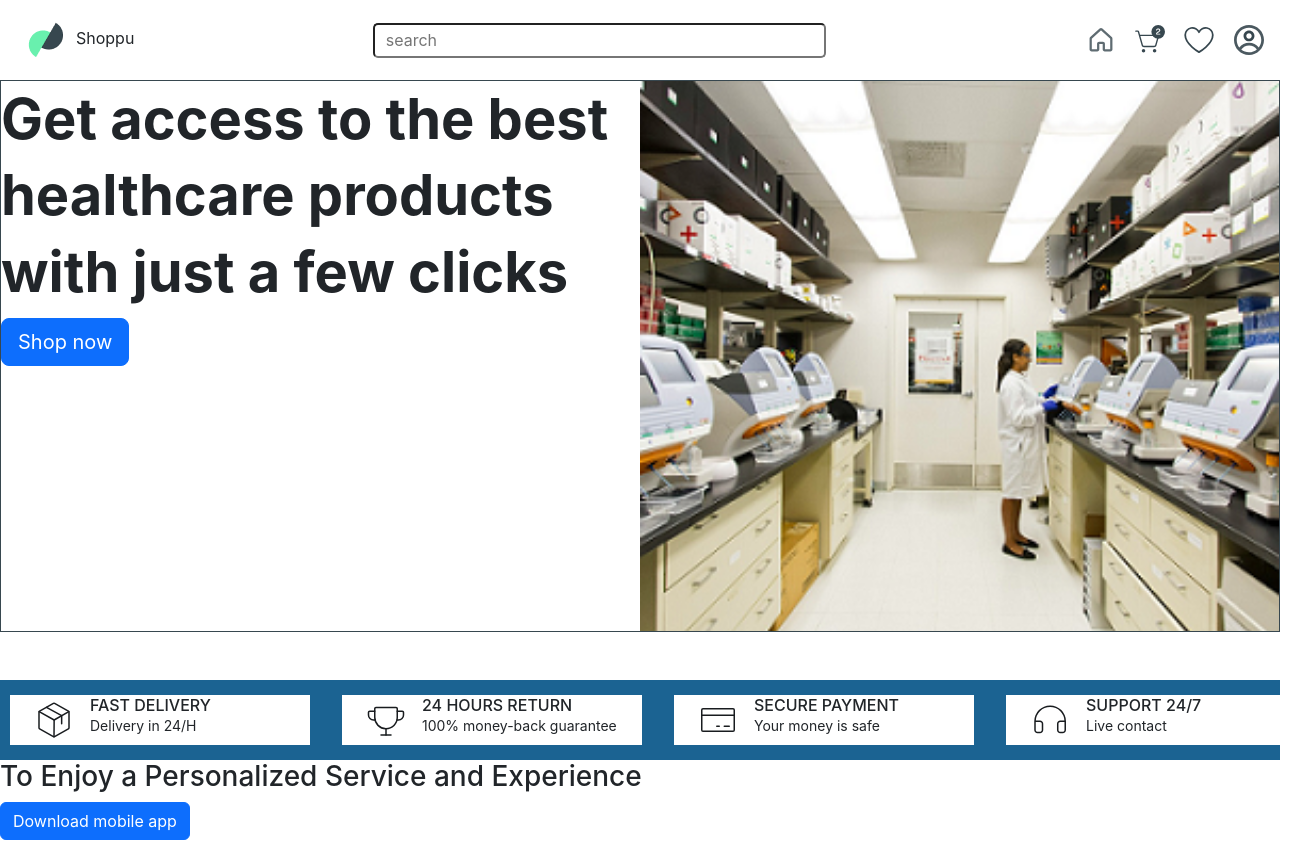
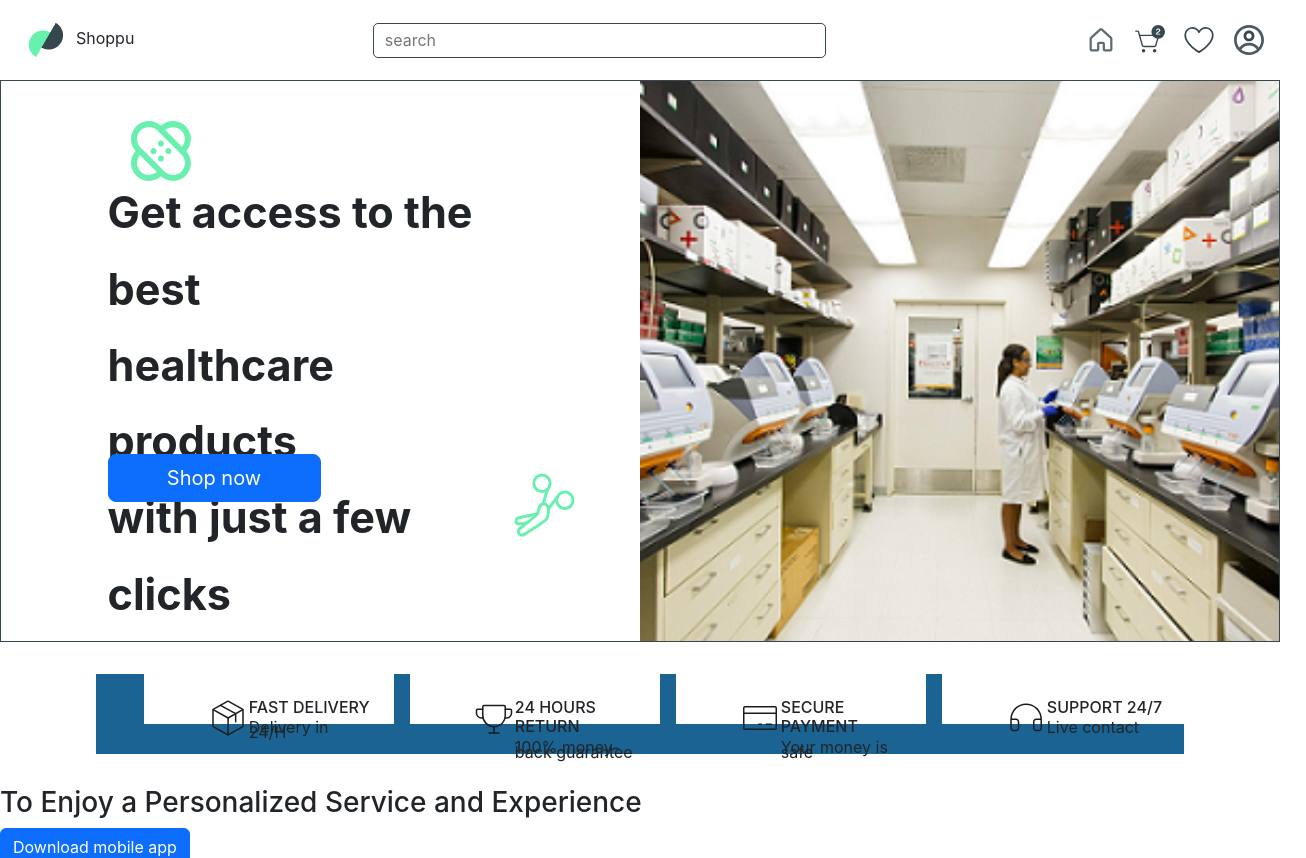
Before and after one commit to Habiblassz/timbu, a React (Create React App) app: page / in a window 1280 px wide. Shown: the top 858 px of the page, 1306 px wide, since content can reach past the window. Built offline with nearby package versions, Linux system fonts and the light colour scheme; the HTML template or start-up script is replaced by a standard one.

Commit message:
updated files

```diff
--- a/public/index.html
+++ b/public/index.html
@@ -2,46 +2,18 @@
 <html lang="en">
 	<head>
 		<meta charset="utf-8" />
-		<link rel="icon" href="%PUBLIC_URL%/favicon.ico" />
 		<meta name="viewport" content="width=device-width, initial-scale=1" />
-		<meta name="theme-color" content="#000000" />
-		<meta
-			name="description"
-			content="Web site created using create-react-app" />
-		<link rel="apple-touch-icon" href="%PUBLIC_URL%/logo192.png" />
-		<!--
-      manifest.json provides metadata used when your web app is installed on a
-      user's mobile device or desktop. See https://developers.google.com/web/fundamentals/web-app-manifest/
-    -->
-		<link rel="manifest" href="%PUBLIC_URL%/manifest.json" />
-		<!--
-      Notice the use of %PUBLIC_URL% in the tags above.
-      It will be replaced with the URL of the `public` folder during the build.
-      Only files inside the `public` folder can be referenced from the HTML.
-
-      Unlike "/favicon.ico" or "favicon.ico", "%PUBLIC_URL%/favicon.ico" will
-      work correctly both with client-side routing and a non-root public URL.
-      Learn how to configure a non-root public URL by running `npm run build`.
-    -->
+		<!-- <link rel="manifest" href="%PUBLIC_URL%/manifest.json" /> -->
 		<link rel="preconnect" href="https://fonts.googleapis.com" />
 		<link rel="preconnect" href="https://fonts.gstatic.com" crossorigin />
+		<link rel="icon" href="../src/images/Frame 2.png" />
 		<link
 			href="https://fonts.googleapis.com/css2?family=Noto+Sans+JP:wght@100..900&family=Public+Sans:ital,wght@0,100..900;1,100..900&display=swap"
 			rel="stylesheet" />
-		<title>React App</title>
+		<title>Shoppu</title>
 	</head>
 	<body>
 		<noscript>You need to enable JavaScript to run this app.</noscript>
 		<div id="root"></div>
-		<!--
-      This HTML file is a template.
-      If you open it directly in the browser, you will see an empty page.
-
-      You can add webfonts, meta tags, or analytics to this file.
-      The build step will place the bundled scripts into the <body> tag.
-
-      To begin the development, run `npm start` or `yarn start`.
-      To create a production bundle, use `npm run build` or `yarn build`.
-    -->
 	</body>
 </html>
--- a/src/components/main.css
+++ b/src/components/main.css
@@ -1,15 +1,41 @@
 .main-content .main {
 	display: grid;
 	grid-template-columns: repeat(2, 1fr);
-	grid-template-rows: 550px;
-	border: 1px solid var(--gray-color);
+	grid-template-rows: 560px;
+	border: 0.2px solid var(--gray-color);
+}
+
+.main-content .main .left {
+	display: grid;
+	grid-template-rows: repeat(6, 1fr);
+	grid-template-columns: repeat(6, 1fr);
+	position: relative;
+}
+
+.main-content .main .left::before {
+	content: url(../images/band-aid.svg);
+	position: absolute;
+	top: 40px;
+	left: 130px;
+}
+.main-content .main .left::after {
+	content: url(../images/scissors.svg);
+	position: absolute;
+	bottom: 98px;
+	right: 65px;
 }
 
 .main-content .main .left h2 {
 	font-family: "Noto Sans" sans-serif;
-	font-size: 56px;
+	font-size: 2.7rem;
 	font-weight: 700;
 	line-height: 76.27px;
+	grid-area: 2/2/4/6;
+}
+
+.main-content .main .left button {
+	grid-area: 5/2/6/4;
+	align-self: baseline;
 }
 
 .main-content .main .right img {
@@ -18,31 +44,34 @@
 	height: 100%;
 }
 
-.main-content .bottom {
-	margin: 3rem auto;
-}
-
 .main-content .panels {
 	background-color: var(--blue-color);
 	display: grid;
 	grid-template-columns: repeat(4, 1fr);
-	grid-template-rows: 60px;
-	gap: 2rem;
-	padding: 10px;
+	grid-template-rows: 80px;
+	column-gap: 1rem;
+	margin: 2rem auto;
+	padding: 0 3rem;
+	max-width: 85vw;
 }
 
 .main-content .panels .panel {
 	background-color: #fff;
-	min-width: 300px;
+	width: 250px;
+	height: 50px;
 	padding: 1.5rem;
-	font-size: 14px;
-	height: 50px;
-	display: flex;
-	justify-content: flex-start;
-	align-items: center;
-	gap: 1rem;
-	justify-self: center;
-	align-self: center;
+	/* font-size: 14px; */
+	display: grid;
+	grid-template-columns: repeat(5, 1fr);
+	grid-template-rows: repeat(9, 1fr);
+}
+
+.main-content .panel .left {
+	grid-area: 1/2/3/4;
+}
+
+.main-content .panel .right {
+	grid-area: 2/3/5/9;
 }
 
 .bottom .right {
--- a/src/components/navbar.css
+++ b/src/components/navbar.css
@@ -3,9 +3,7 @@
 	grid-template-columns: repeat(7, 1fr);
 	grid-template-rows: 80px;
 	align-items: center;
-	height: 80px;
 	padding: 0 1rem;
-	/* width: 100%; */
 }
 
 .navbar-logo {
@@ -26,6 +24,7 @@
 	outline: none;
 	padding-left: 0.7rem;
 	border-radius: 5px;
+	border: 0.1px solid var(--gray-color);
 }
 
 .navbar-icons {
--- a/src/components/shop.jsx
+++ b/src/components/shop.jsx
@@ -69,6 +69,9 @@ function Bandage(props) {
 				<Stars />
 				<Stars />
 				<Stars />
+				{[0, 1, 2, 3, 4].map((star) => (
+					<Stars />
+				))}
 			</div>
 			<p>{props.paragraph}</p>
 			<span>{props.number}</span>
```
